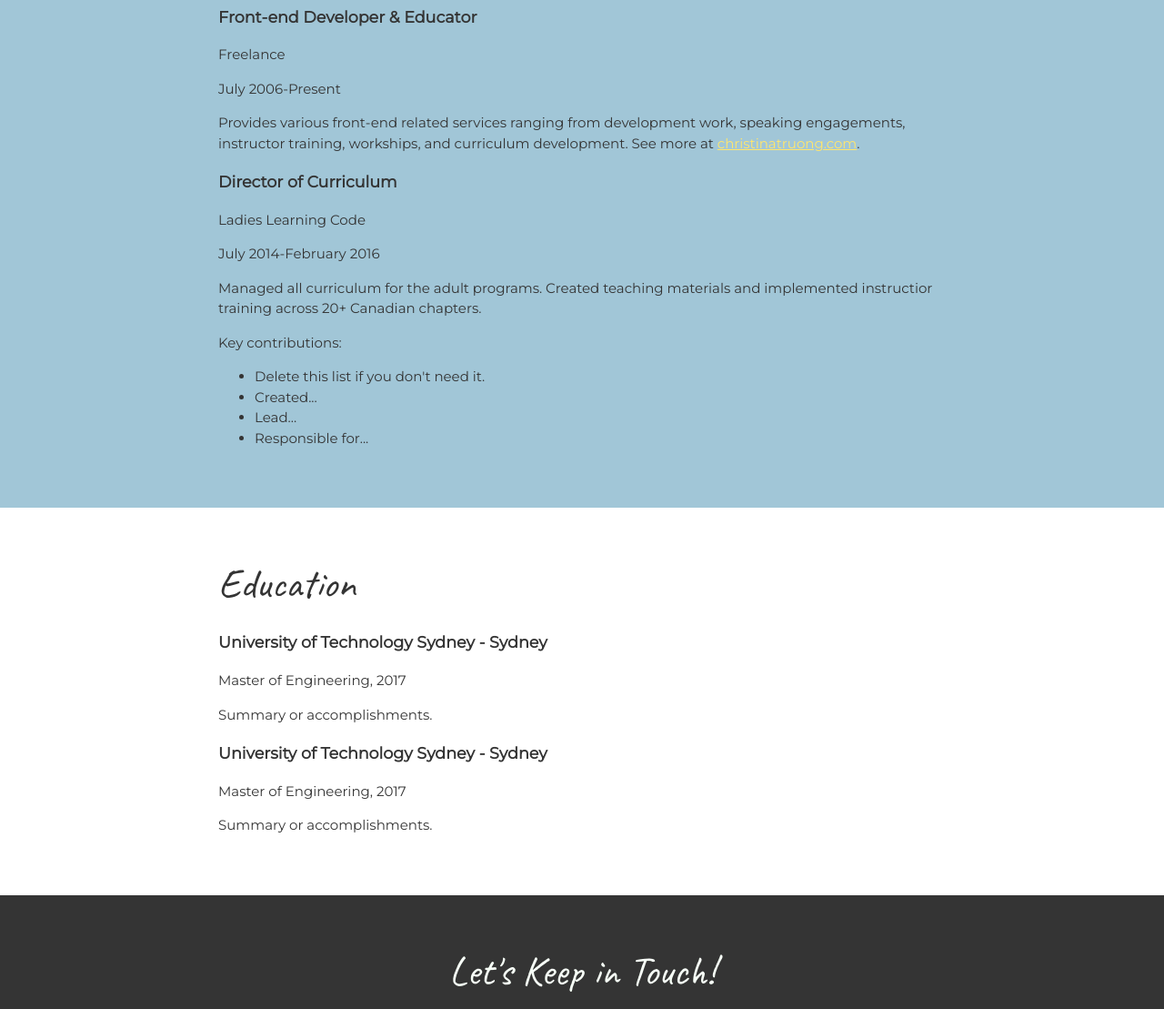
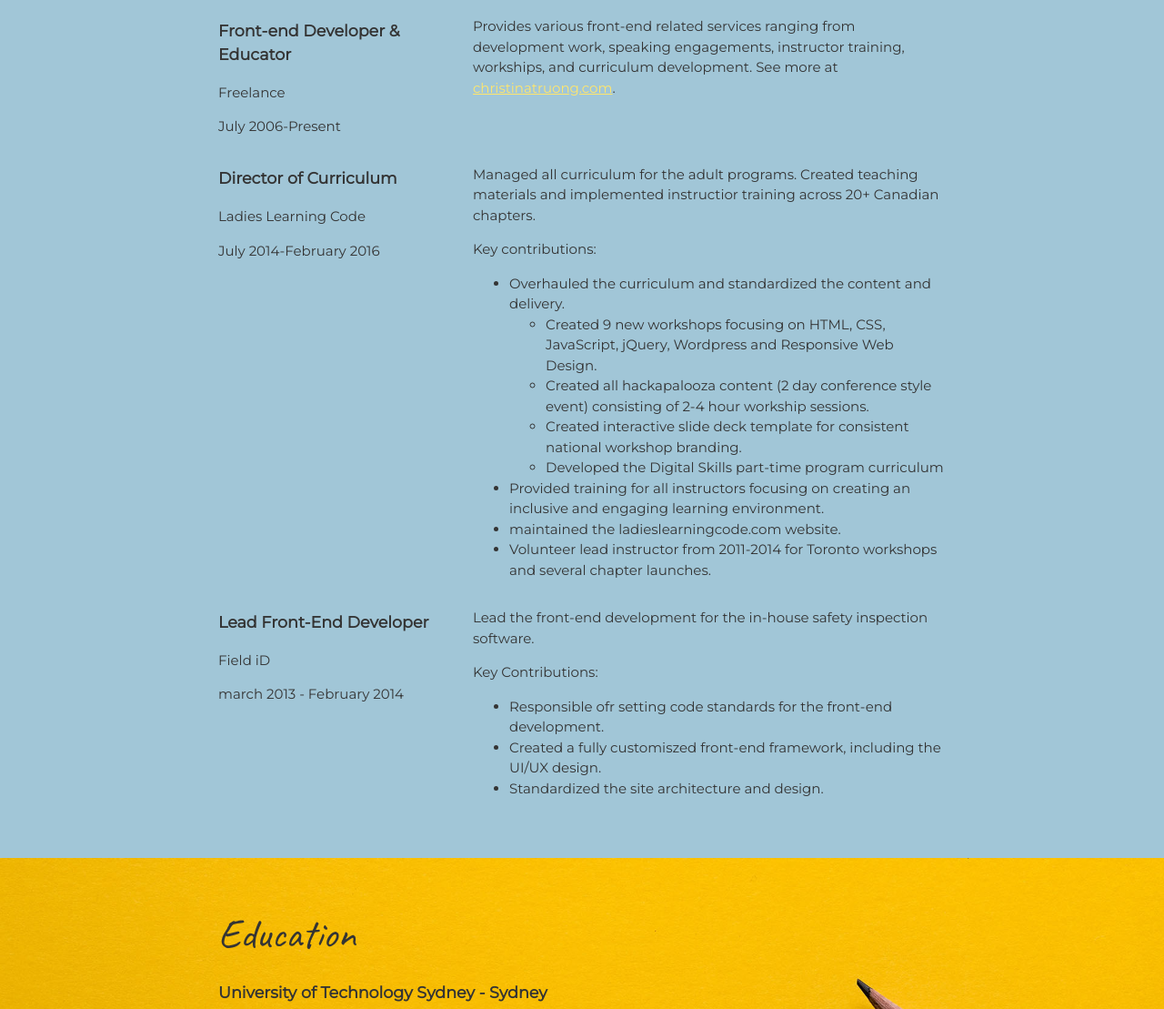
Before and after one commit to shawkathSrijon/DesignProject-ResumeDesign, a plain HTML site: page index.html in a window 1280 px wide. Shown: the part 1691-2800 px from the top of the page at 91% size. Drawn offline with Linux system fonts and the light colour scheme.

Commit message:
New image has been added to the Education section. In order to make the page responsive, glue and media query technique has been applied.

```diff
--- a/css/style.css
+++ b/css/style.css
@@ -34,7 +34,8 @@ a:hover{
   text-decoration: none;
 }
 .content-wrap{
-  width: 800px;
+  max-width: 800px;
+  width: 85%;
   margin: 0px auto;
   padding: 50px 0;
 }
@@ -56,7 +57,6 @@ h1, h2{
 header{
   background: #2F3061;
   color: #f7fff7;
-  text-align: center;
 }
 
 /* Projects
@@ -83,10 +83,6 @@ header{
   border-bottom: 1px dashed #343434;
   padding: 25px 0;
 }
-.project-item img{
-  float: left;
-  margin-right: 20px;
-}
 .project-item h3{
   margin-top: 0;
 }
@@ -102,21 +98,53 @@ header{
 
 /* Education
 --------------------------------------*/
+.education-certifications{
+  background-image: url(../images/joanna-kosinska-unsplash.jpg);
+  background-size: cover;
+  background-position: top right;
+}
 
 /* Contact Info
 --------------------------------------*/
 footer{
   background: #343434;
   color: #f7fff7;
-  text-align: center;
-}
-.contact-list{
-  list-style-type: none;
-  padding: 0;
-  display: flex;
-  justify-content: center;
 }
 .contact-list a{
   padding: 15px;
   display: inline-block;
 }
+
+/* Responsive
+--------------------------------------*/
+@media screen and (min-width: 750px) {
+  .project-item img{
+    float: left;
+    margin-right: 20px;
+  }
+  .job-item{
+    display: grid;
+    grid-template-columns: 1fr 2fr;
+    column-gap: 20px;
+  }
+  header, footer{
+    text-align: center;
+  }
+  .contact-list{
+    list-style-type: none;
+    padding: 0;
+    display: flex;
+    justify-content: center;
+  }
+}
+@media screen and (max-width: 749px) {
+  .job-details p{
+    margin: 0;
+  }
+  h1{
+    font-size: 75px;
+  }
+  .contact-list a{
+    padding: 5px;
+  }
+}
--- a/index.html
+++ b/index.html
@@ -61,26 +61,57 @@
           <p>See my complete work history on <a href="https://www.linkedin.com/in/christinatruong/">LinkedIn</a>.</p>
 
           <!-- Job 1 -->
-          <section>
+          <section class="job-item">
+            <div class="job-details">
               <h3>Front-end Developer & Educator</h3>
               <p>Freelance</p>
               <p>July 2006-Present</p>
+            </div>
+            <div class="job-summary">
               <p>Provides various front-end related services ranging from development work, speaking engagements, instructor training, workships, and curriculum development. See more at <a href="http://christinatruong.com">christinatruong.com</a>.</p>
+            </div>
           </section>
 
           <!-- Job 2 -->
-          <section>
+          <section class="job-item">
+            <div class="job-details">
               <h3>Director of Curriculum</h3>
               <p>Ladies Learning Code</p>
               <p>July 2014-February 2016</p>
+            </div>
+            <div class="job-summary">
               <p>Managed all curriculum for the adult programs. Created teaching materials and implemented instructior training across 20+ Canadian chapters.</p>
               <p>Key contributions:</p>
               <ul>
-              <li>Delete this list if you don't need it.</li>
-              <li>Created...</li>
-              <li>Lead...</li>
-              <li>Responsible for...</li>
+                <li>Overhauled the curriculum and standardized the content and delivery.
+                  <ul>
+                    <li>Created 9 new workshops focusing on HTML, CSS, JavaScript, jQuery, Wordpress and Responsive Web Design.</li>
+                    <li>Created all hackapalooza content (2 day conference style event) consisting of 2-4 hour workship sessions.</li>
+                    <li>Created interactive slide deck template for consistent national workshop branding.</li>
+                    <li>Developed the Digital Skills part-time program curriculum</li>
                   </ul>
+                </li>
+                <li>Provided training for all instructors focusing on creating an inclusive and engaging learning environment.</li>
+                <li>maintained the ladieslearningcode.com website.</li>
+                <li>Volunteer lead instructor from 2011-2014 for Toronto workshops and several chapter launches.</li>
+              </ul>
+            </div>
+          </section>
+          <section class="job-item">
+            <div class="job-details">
+              <h3>Lead Front-End Developer</h3>
+              <p>Field iD</p>
+              <p>march 2013 - February 2014</p>
+            </div>
+            <div class="job-summary">
+              <p>Lead the front-end development for the in-house safety inspection software.</p>
+              <p>Key Contributions:</p>
+              <ul>
+                <li>Responsible ofr setting code standards for the front-end development.</li>
+                <li>Created a fully customiszed front-end framework, including the UI/UX design.</li>
+                <li>Standardized the site architecture and design.</li>
+              </ul>
+            </div>
           </section>
         </div>
         <!-- End of Job block. -->
```
Also changed, not shown: images/joanna-kosinska-unsplash.jpg (added). Lines whose indentation alone changed are shown as unchanged.
